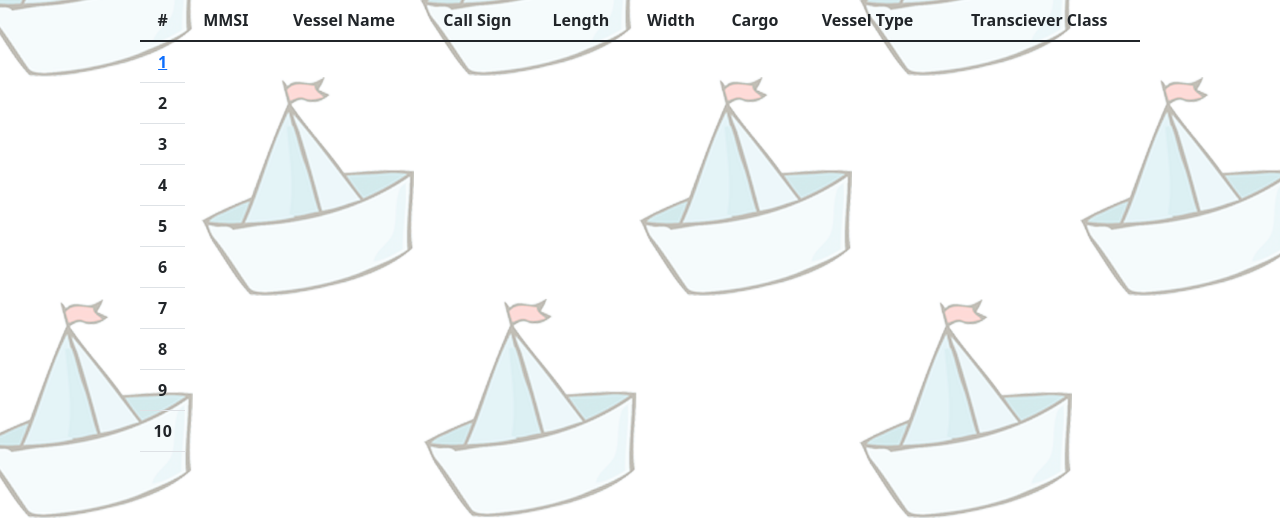
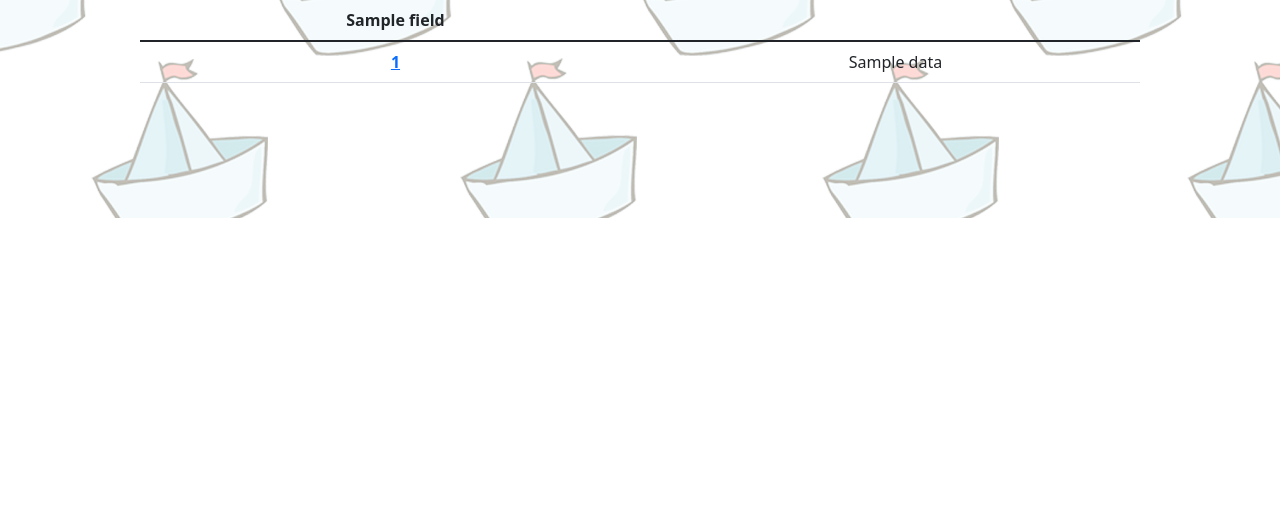
Before and after one commit to dpp-shlyopa-team/backend, a FastAPI app: template templates/main.html in a window 1280 px wide. Shown: the part 582-1100 px from the top of the page. After the commit the page ends 800 px from the top, so only its background shows below. Run offline with FastAPI, Linux system fonts and the light colour scheme; the template is opened without the code that fills it: most values are stand-ins (such as "Sample title", 1, 10 or a date in 2020); lists and menus that the app fills with data are empty.

Commit message:
обновлён colab файл

```diff
--- a/templates/main.html
+++ b/templates/main.html
@@ -11,7 +11,9 @@
   <link href="https://cdn.jsdelivr.net/npm/bootstrap@5.1.3/dist/css/bootstrap.min.css" rel="stylesheet"
     integrity="sha384-1BmE4kWBq78iYhFldvKuhfTAU6auU8tT94WrHftjDbrCEXSU1oBoqyl2QvZ6jIW3" crossorigin="anonymous">
 
-  <title><dpp class="shlyopa team"></dpp></title>
+  <title>
+    <dpp class="shlyopa team"></dpp>
+  </title>
 </head>
 
 <body>
@@ -35,49 +37,21 @@
 
       <table class="table">
         <thead>
-        <tr>
-          <th scope="col">#</th>
-          <th scope="col">MMSI</th>
-          <th scope="col">Vessel Name</th>
-          <th scope="col">Call Sign</th>
-          <th scope="col">Length</th>
-          <th scope="col">Width</th>
-          <th scope="col">Cargo</th>
-          <th scope="col">Vessel Type</th>
-          <th scope="col">Transciever Class</th>
+          <tr id="heading">
+            {% for i in fields %}
+            <th scope="col">{{i}}</th>
+            {% endfor %}
           </tr>
         </thead>
         <tbody>
+          {% for i in data %}
           <tr>
-          <th scope="row"><a href="/vessel/1">1</a></th>
+            <th scope="row"><a href="/vessel/{{i[0]}}">{{i[0]}}</a></th>
+            {% for j in i[1:] %}
+            <td>{{j}}</td>
+            {% endfor %}
           </tr>
-        <tr>
-          <th scope="row">2</th>
-        </tr>
-        <tr>
-          <th scope="row">3</th>
-        </tr>
-        <tr>
-          <th scope="row">4</th>
-        </tr>
-        <tr>
-          <th scope="row">5</th>
-        </tr>
-        <tr>
-          <th scope="row">6</th>
-        </tr>
-        <tr>
-          <th scope="row">7</th>
-        </tr>
-        <tr>
-          <th scope="row">8</th>
-        </tr>
-        <tr>
-          <th scope="row">9</th>
-        </tr>
-        <tr>
-          <th scope="row">10</th>
-        </tr>
+          {% endfor %}
         </tbody>
       </table>
     </main>
@@ -88,4 +62,5 @@
     <script src="https://cdn.jsdelivr.net/npm/axios/dist/axios.min.js"></script>
 </body>
 </div>
+
 </html>
--- a/templates/vessel.html
+++ b/templates/vessel.html
@@ -10,7 +10,7 @@
   <link href="https://cdn.jsdelivr.net/npm/bootstrap@5.1.3/dist/css/bootstrap.min.css" rel="stylesheet"
     integrity="sha384-1BmE4kWBq78iYhFldvKuhfTAU6auU8tT94WrHftjDbrCEXSU1oBoqyl2QvZ6jIW3" crossorigin="anonymous">
 
-  <link rel="stylesheet" href="{{ url_for('static', path='/vessel.css') }}">
+  <link rel="stylesheet" href="/vessel.css">
 
   <title>Судно #123</title>
 </head>
```
Also changed, not shown: 1 other file. Lines whose indentation alone changed are shown as unchanged.
